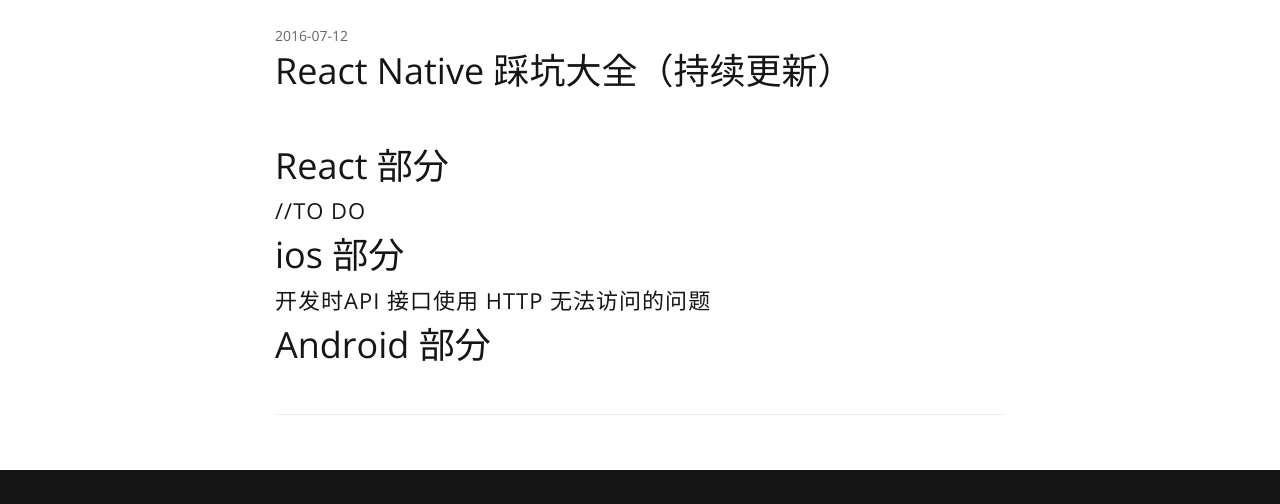
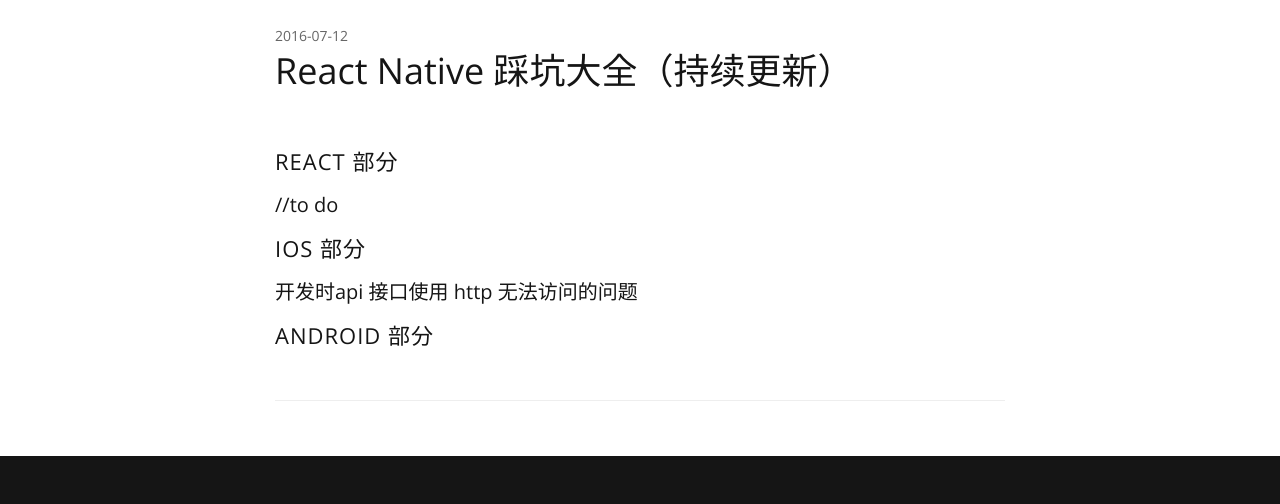
Before and after one commit to evont/evont.github.io, a plain HTML site: page 2016/07/12/rnsucks/index.html in a window 1280 px wide. Shown: the part 69-573 px from the top of the page. Drawn offline with nearby package versions, Linux system fonts and the light colour scheme.

Commit message:
Site updated: 2017-05-03 15:27:33

```diff
--- a/2016/07/12/rnsucks/index.html
+++ b/2016/07/12/rnsucks/index.html
@@ -170,7 +170,7 @@
             </div>
         </div>
         <div class="col-md-8 col-md-offset-2">
-      		<h1 id="React-部分"><a href="#React-部分" class="headerlink" title="React 部分"></a>React 部分</h1><h2 id="to-do"><a href="#to-do" class="headerlink" title="//to do"></a>//to do</h2><h1 id="ios-部分"><a href="#ios-部分" class="headerlink" title="ios 部分"></a>ios 部分</h1><h2 id="开发时api-接口使用-http-无法访问的问题"><a href="#开发时api-接口使用-http-无法访问的问题" class="headerlink" title="开发时api 接口使用 http 无法访问的问题"></a>开发时api 接口使用 http 无法访问的问题</h2><h1 id="Android-部分"><a href="#Android-部分" class="headerlink" title="Android 部分"></a>Android 部分</h1>
+      		<h2 id="React-部分"><a href="#React-部分" class="headerlink" title="React 部分"></a>React 部分</h2><h3 id="to-do"><a href="#to-do" class="headerlink" title="//to do"></a>//to do</h3><h2 id="ios-部分"><a href="#ios-部分" class="headerlink" title="ios 部分"></a>ios 部分</h2><h3 id="开发时api-接口使用-http-无法访问的问题"><a href="#开发时api-接口使用-http-无法访问的问题" class="headerlink" title="开发时api 接口使用 http 无法访问的问题"></a>开发时api 接口使用 http 无法访问的问题</h3><h2 id="Android-部分"><a href="#Android-部分" class="headerlink" title="Android 部分"></a>Android 部分</h2>
             <div class="clearfix"></div>
             <hr class="nogutter">
         </div>
```
